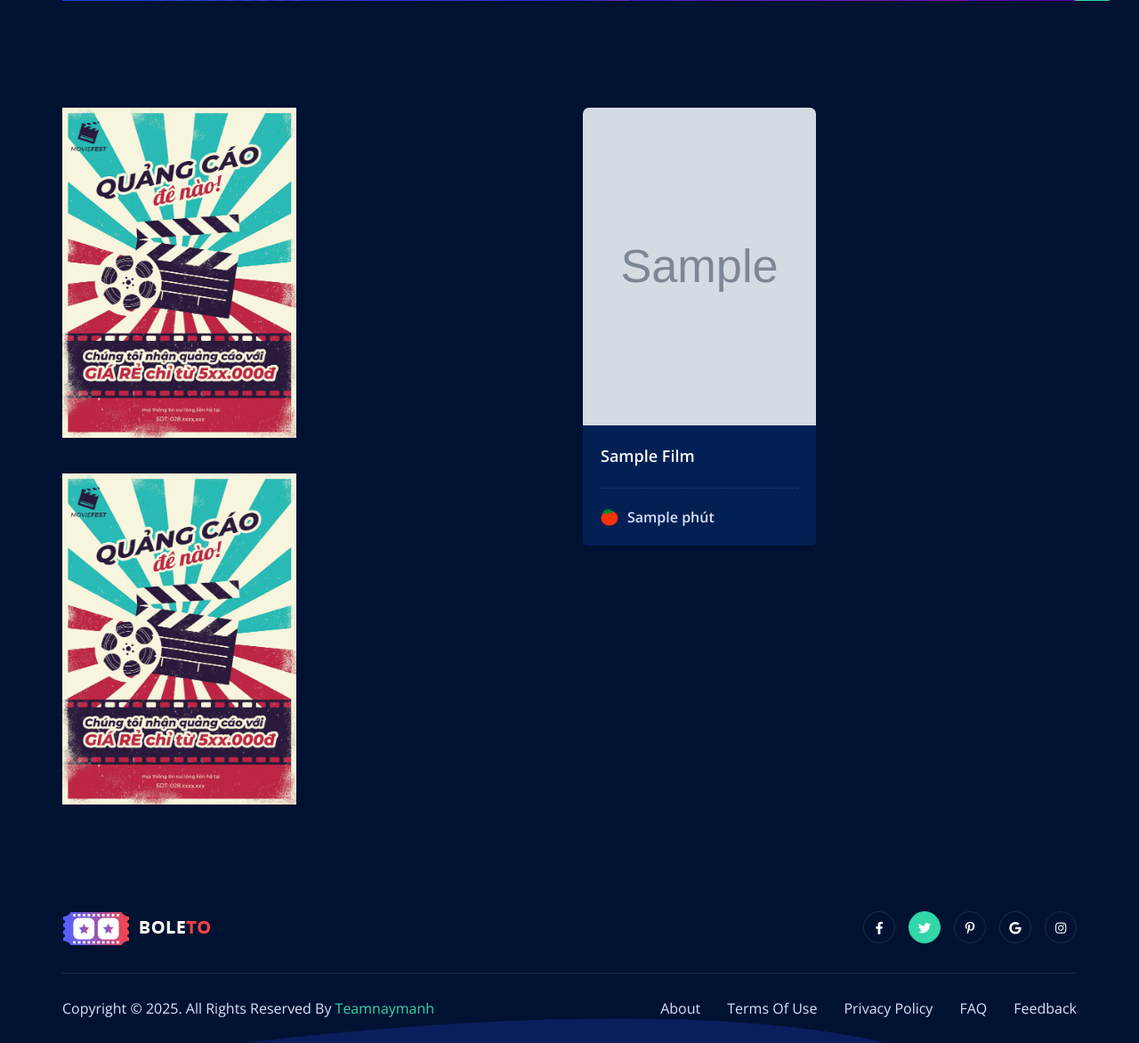
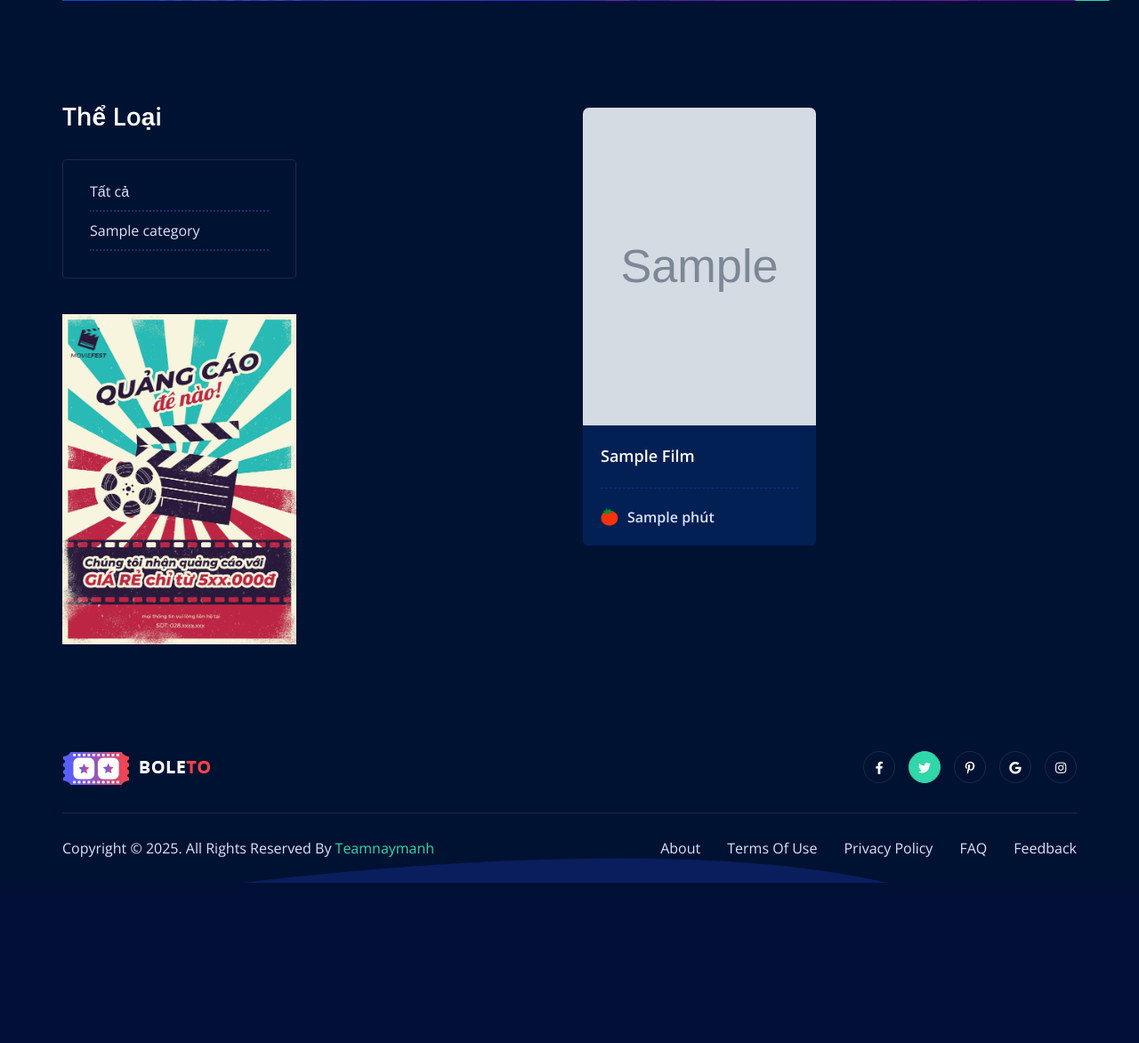
Before and after one commit to Team-Nay-Manh/Open_Source_PHP, a PHP site: page /films.html?category_id=1 in a window 1280 px wide. Shown: the part 919-2091 px from the top of the page at 89% size. After the commit the page ends 1911 px from the top, so only its background shows below. Run offline with PHP 8.4, Linux system fonts and the light colour scheme; tables that the repository leaves empty or names only in its code hold one stand-in row (values such as "Sample post"); grey boxes marked "Sample" are stand-in pictures; some libraries are stand-ins or nearby versions.

Commit message:
feat: Search by category

```diff
--- a/config/config.php
+++ b/config/config.php
@@ -8,7 +8,7 @@ define('MYSQL_HOST', 'localhost');  // Đổi từ 'localhost' thành 'mysql'
 define('MYSQL_USER', 'root');   // Tên user trong docker-compose.yml
 define('MYSQL_PASS', ''); // Mật khẩu đã đặt trong docker-compose.yml
 define('MYSQL_DB', 'da_php');
-define('DATA_PER_PAGE', '9');
+define('DATA_PER_PAGE', '6');
 define('DIALOGFLOW_AGENT_ID', '6e08a620-4272-4ba0-be06-c4f3b7366ddf');
 define('DIALOGFLOW_LANGUAGE_CODE', 'vi');
 define('DIALOGFLOW_CHAT_TITLE', 'Vì Tinh Tú - Chatbot');
--- a/models/film.php
+++ b/models/film.php
@@ -21,6 +21,7 @@ class Film extends DB
 
   function GetFilmsByCategoryId($category_id, $page = 1)
   {
+    $category_id = mysqli_escape_string($this->conn, $category_id);
     $a = mysqli_query($this->conn, 'SELECT F.*, C.name AS country_name, R.name AS rated_name FROM category_film CF LEFT JOIN film F ON CF.film_id = F.id LEFT JOIN country C ON F.country_id = C.id LEFT JOIN rated R ON F.rated_id = R.id WHERE CF.category_id = ' . $category_id . ' ORDER BY F.id DESC ' . $this->Offset($page));
     $b = array();
     if (mysqli_num_rows($a))
@@ -136,6 +137,14 @@ class Film extends DB
     $total = mysqli_fetch_assoc($total)['total'];
     return $total;
   }
+
+  public function GetCountByCategoryId($category_id)
+  {
+    $category_id = mysqli_escape_string($this->conn, $category_id);
+    $total = mysqli_query($this->conn, "SELECT COUNT(F.id) AS total FROM category_film CF LEFT JOIN film F ON CF.film_id = F.id WHERE CF.category_id = " . $category_id);
+    $total = mysqli_fetch_assoc($total)['total'];
+    return $total;
+  }
 }
 
 //hihi
--- a/views/films.php
+++ b/views/films.php
@@ -48,6 +48,9 @@ $category_id = isset($_GET['category_id']) ? $_GET['category_id'] : '';
                         <?php if ($pg > 1) { ?>
                             <input type="hidden" name="p" value="<?php echo $pg; ?>" />
                         <?php } ?>
+                        <?php if ($category_id) { ?>
+                            <input type="hidden" name="category_id" value="<?php echo $category_id; ?>" />
+                        <?php } ?>
                     </form>
                 </div>
             </div>
@@ -61,11 +64,29 @@ $category_id = isset($_GET['category_id']) ? $_GET['category_id'] : '';
     <div class="container">
         <div class="row flex-wrap-reverse justify-content-center">
             <div class="col-sm-10 col-md-8 col-lg-3">
-                <div class="widget-1 widget-banner">
+                <div class="widget-1 widget-categories">
+                    <div class="widget-header">
+                        <h5 class="m-title">Thể loại</h5>
+                    </div>
                     <div class="widget-1-body">
-                        <a href="#0">
-                            <img src="./assets/images/sidebar/banner/banner01.jpg" alt="banner" />
-                        </a>
+                        <ul class="categories">
+                            <li>
+                                <a href="films.html" class="<?php echo $category_id == '' ? 'active' : ''; ?>">
+                                    <span>Tất cả</span>
+                                </a>
+                            </li>
+                            <?php
+                            $category = new Category();
+                            $list_categories = $category->GetCategories();
+                            foreach ($list_categories as $cat) {
+                            ?>
+                                <li>
+                                    <a href="films.html?category_id=<?php echo $cat['id']; ?>" class="<?php echo $category_id == $cat['id'] ? 'active' : ''; ?>">
+                                        <span><?php echo $cat['name']; ?></span>
+                                    </a>
+                                </li>
+                            <?php } ?>
+                        </ul>
                     </div>
                 </div>
                 <div class="widget-1 widget-banner">
@@ -85,7 +106,7 @@ $category_id = isset($_GET['category_id']) ? $_GET['category_id'] : '';
                                 $film = new Film();
                                 if ($category_id) {
                                     $list_films = $film->GetFilmsByCategoryId($category_id, $pg);
-                                    $total_count = $film->GetCount();
+                                    $total_count = $film->GetCountByCategoryId($category_id);
                                 } else {
                                     $list_films = $film->GetFilms($pg, $keyword);
                                     $total_count = $keyword ? $film->GetCountByKeyword($keyword) : $film->GetCount();
```
